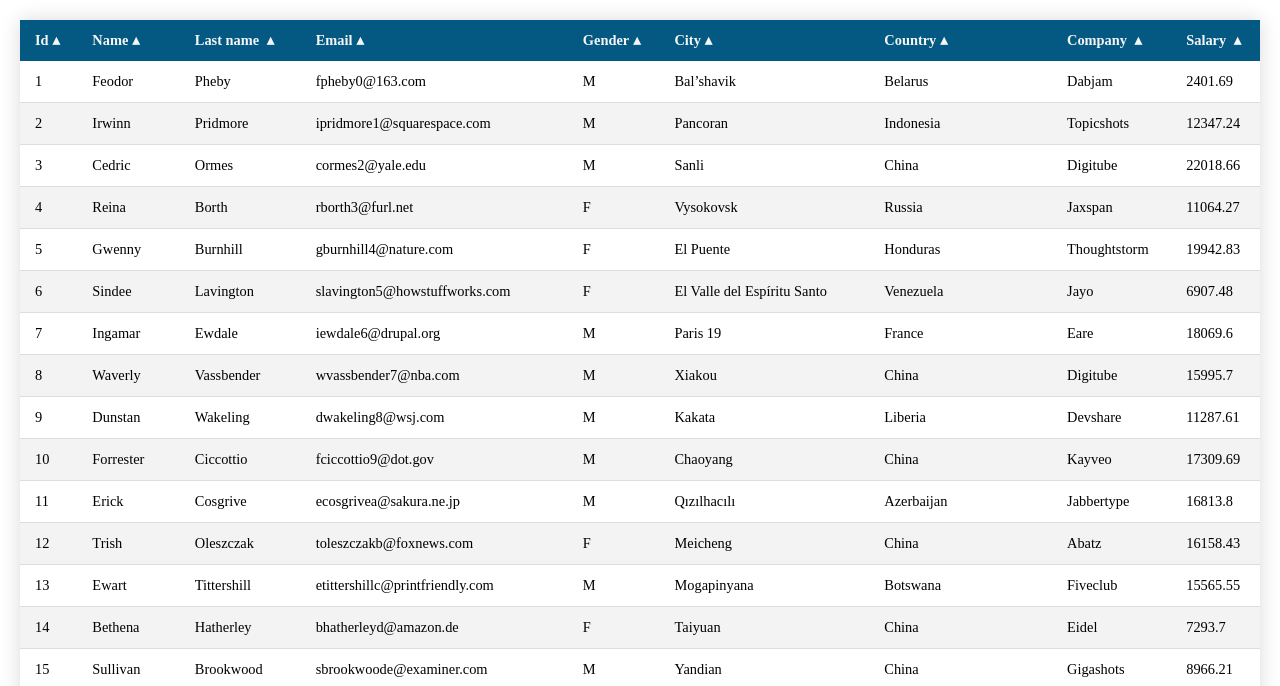
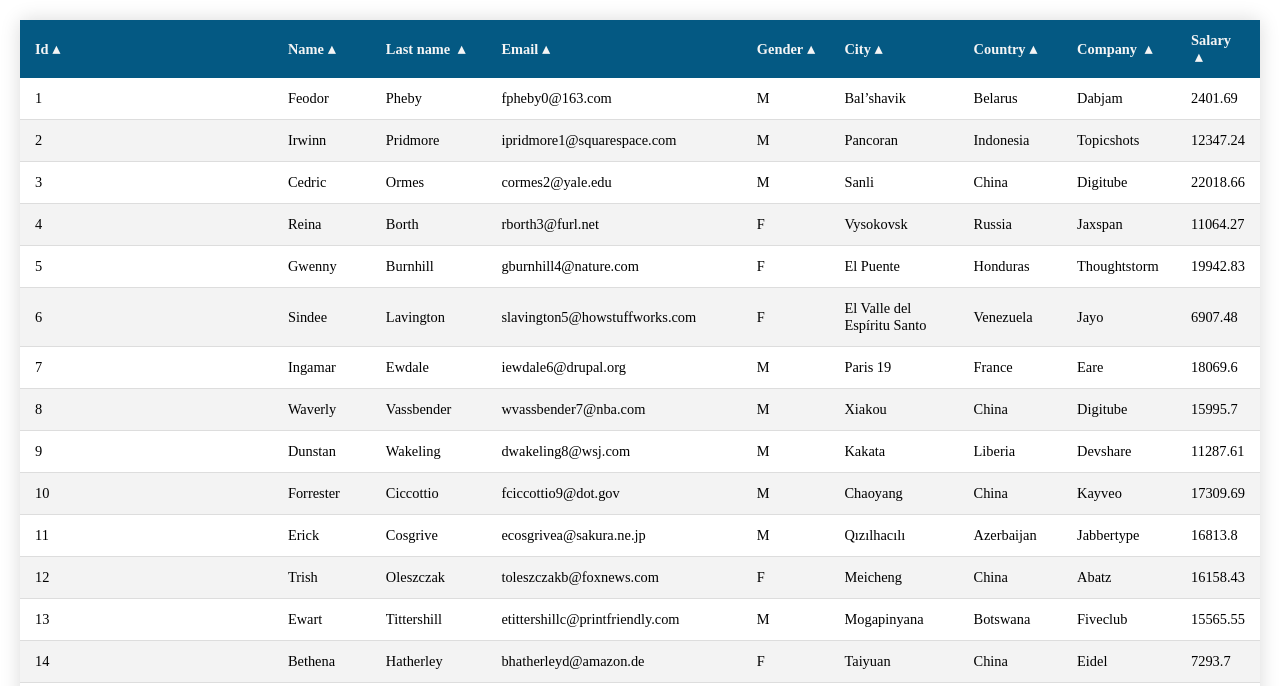
Before and after one commit to glauciellesa/staff-table, a website built with Vite: page src/index.html in a window 1280 px wide. Shown: the part 114-800 px from the top of the page. Built offline with nearby package versions, Linux system fonts and the light colour scheme.

Commit message:
Position Sticky and Table Headers

```diff
--- a/src/css/style.css
+++ b/src/css/style.css
@@ -21,7 +21,6 @@ h1 {
 
 .container {
   padding: 20px;
-  width: 100%;
 }
 
 /* ============== Search engine ============== */
@@ -70,7 +69,7 @@ h1 {
   font-size: 0.9em;
   border-radius: 5px 5px 0 0;
   box-shadow: 0 0 20px rgba(0, 0, 0, 0.15);
-  width: 100%;
+  overflow: auto;
 }
 
 .content-table thead th {
@@ -78,6 +77,10 @@ h1 {
   color: whitesmoke;
   text-align: left;
   font-weight: bold;
+  position: sticky;
+  top: 0;
+  min-width: 75%;
+  width: 100%;
 }
 
 .content-table thead th::after {
```
